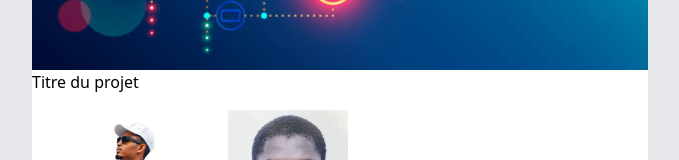
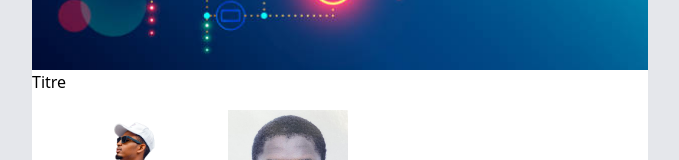
Before and after one commit to Legrandde/Barry, a React (Vite) app: page /detaille in a window 1280 px wide. Shown: the part 316-476 px from the top of the page, without its empty margins (300-979 px from the left). Built offline with nearby package versions, Linux system fonts and the light colour scheme.

Commit message:
test deployement

```diff
--- a/src/component/DetailProject.tsx
+++ b/src/component/DetailProject.tsx
@@ -7,7 +7,7 @@ export default function DetailProject(){
 
         <div className="flex flex-col w-1/2  bg-white  m-auto">
             <img src="test.jpg" alt="" />
-            <h2>Titre du projet</h2>
+            <h2>Titre</h2>
             <div className="flex p-4">
                 <img src="barry.png" alt="" className="w-40 h-40 object-cover"/>
                 <img src="bam.jpg" alt="" className="w-40 h-40 object-contain" />
```
